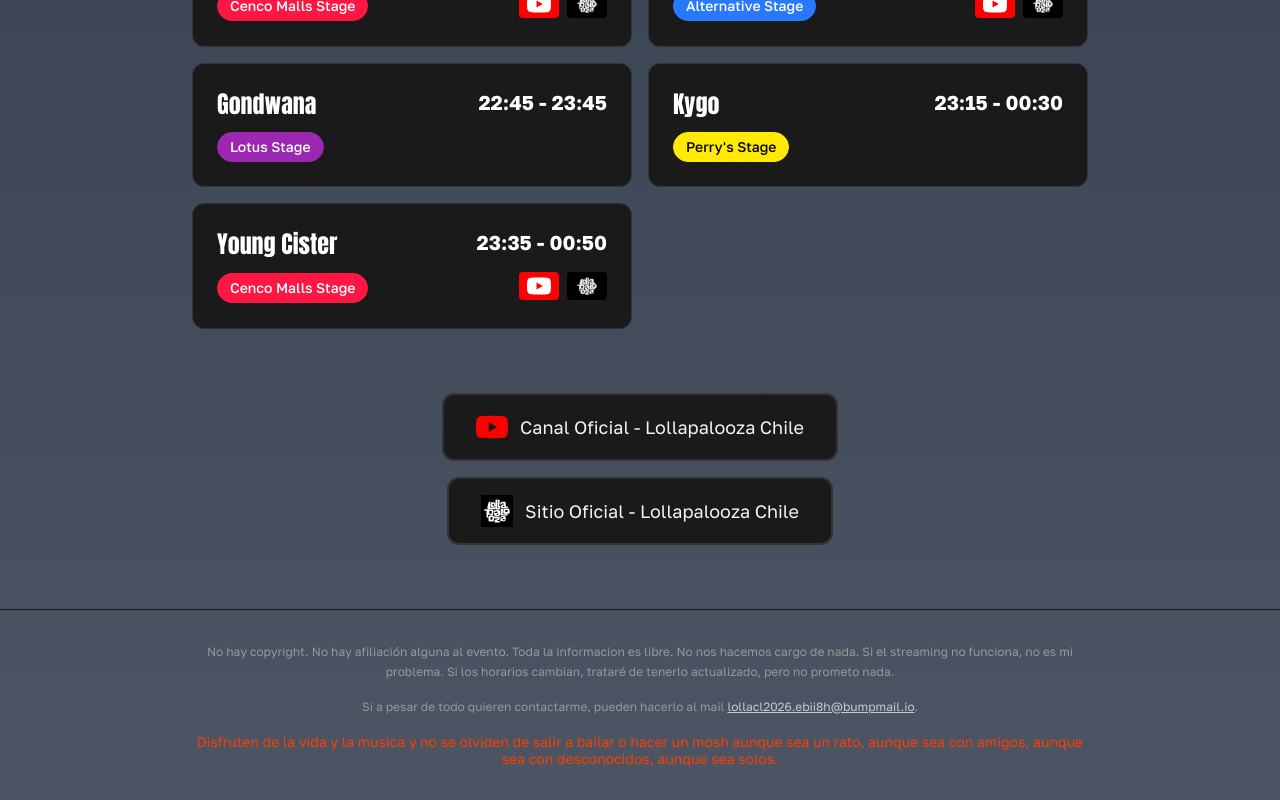
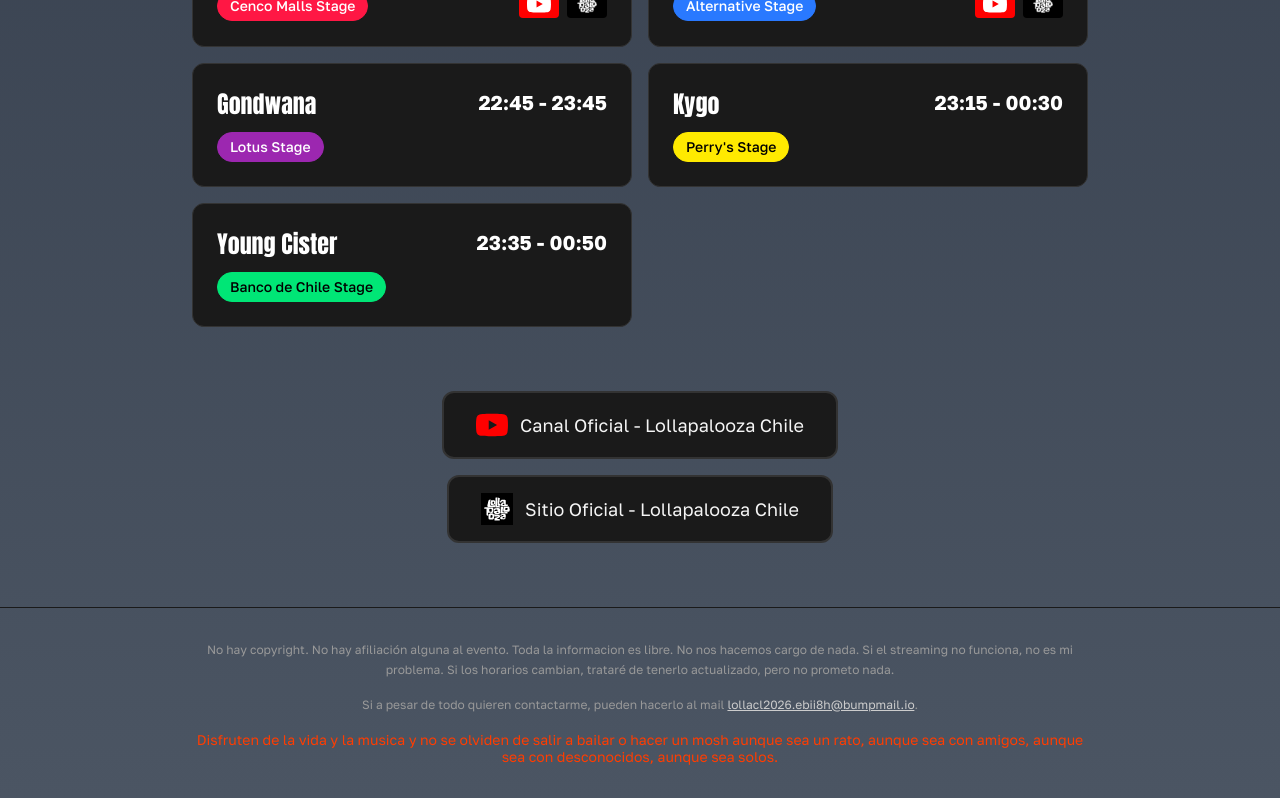
Before and after one commit to shipibo-studio/lollacl-inspector, a Next.js app: page / in a window 1280 px wide. Shown: the part 2445-3245 px from the top of the page. Built offline with nearby package versions, Linux system fonts and the light colour scheme; no server answers.

Commit message:
Move Young Cister to Banco de Chile Stage

```diff
--- a/src/data/artists.ts
+++ b/src/data/artists.ts
@@ -16,13 +16,13 @@
   { id: 3, name: "Ruel", day: "friday", stage: "Cenco Malls Stage", time: "18:00", endTime: "19:00" },
   { id: 4, name: "Doechii", day: "friday", stage: "Cenco Malls Stage", time: "20:00", endTime: "21:00" },
   { id: 5, name: "Sabrina Carpenter", day: "friday", stage: "Cenco Malls Stage", time: "22:15", endTime: "23:35" },
-  { id: 6, name: "Young Cister", day: "friday", stage: "Cenco Malls Stage", time: "23:35", endTime: "00:50" },
   // Banco de Chile Stage
   { id: 7, name: "Dracma", day: "friday", stage: "Banco de Chile Stage", time: "13:45", endTime: "14:30" },
   { id: 8, name: "Bad Nerves", day: "friday", stage: "Banco de Chile Stage", time: "15:15", endTime: "16:00" },
   { id: 9, name: "Airbag", day: "friday", stage: "Banco de Chile Stage", time: "17:00", endTime: "18:00" },
   { id: 10, name: "Interpol", day: "friday", stage: "Banco de Chile Stage", time: "19:00", endTime: "20:00" },
   { id: 11, name: "Deftones", day: "friday", stage: "Banco de Chile Stage", time: "21:00", endTime: "22:15" },
+  { id: 6, name: "Young Cister", day: "friday", stage: "Banco de Chile Stage", time: "23:35", endTime: "00:50" },
   // Alternative Stage
   { id: 12, name: "Cleaver", day: "friday", stage: "Alternative Stage", time: "14:15", endTime: "15:00" },
   { id: 13, name: "LANY", day: "friday", stage: "Alternative Stage", time: "16:00", endTime: "17:00" },
```
